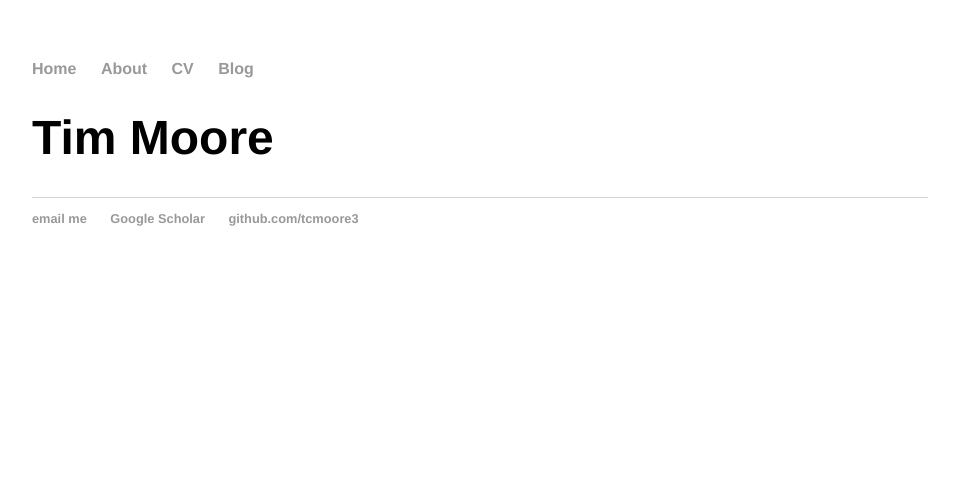
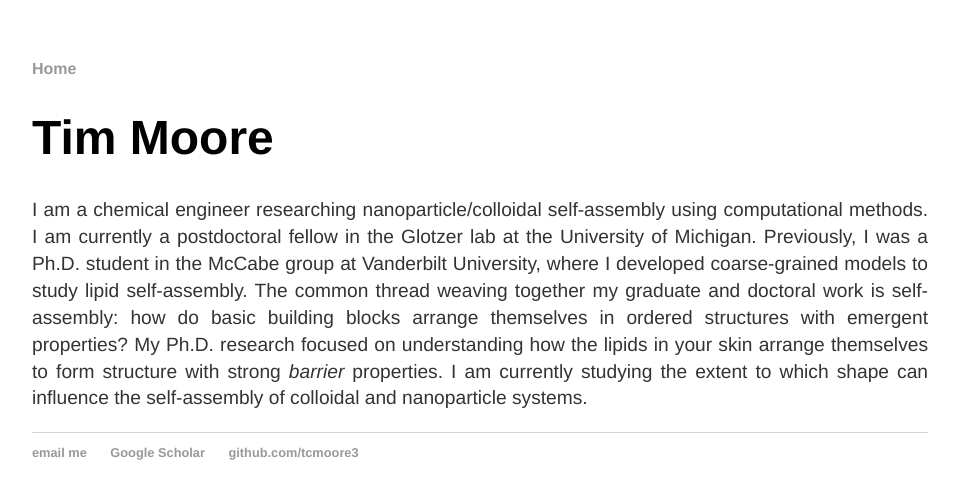
Before and after one commit to tcmoore3/tcmoore3.github.io, a Jekyll site: the page built from index.html, in a window 1280 px wide. Shown: the top 499 px of the page, without its empty margins (160-1119 px from the left). Built offline with Jekyll 4.4.1, drawn with Linux system fonts in a browser that asks for light colours.

Commit message:
Some changes

```diff
--- a/_config.yml
+++ b/_config.yml
@@ -1,5 +1,5 @@
 name: Tim Moore, Ph.D.
 title: Tim Moore, Ph.D.
 markdown: kramdown
-theme: jekyll-theme-minimal
+theme: minimal-mistakes-jekyll
 permalink: /blog/:year/:month/:day/:title
--- a/_layouts/default.html
+++ b/_layouts/default.html
@@ -9,9 +9,9 @@
 		<nav>
     		<ul>
         		<li><a href="/">Home</a></li>
-	        	<li><a href="/about">About</a></li>
-        		<li><a href="/cv">CV</a></li>
-        		<li><a href="/blog">Blog</a></li>
+                <!-- <li><a href="/about">About</a></li> -->
+                <!-- <li><a href="/cv">CV</a></li> -->
+                <!-- <li><a href="/blog">Blog</a></li> -->
     		</ul>
 		</nav>
 		<div class="container">
--- a/index.html
+++ b/index.html
@@ -4,4 +4,17 @@ title: Tim Moore, Ph.D.
 ---
 <div class="blurb">
     <h1> Tim Moore</h1>
+<p>
+I am a chemical engineer researching nanoparticle/colloidal self-assembly using computational
+methods.
+I am currently a postdoctoral fellow in the Glotzer lab at the University of Michigan.
+Previously, I was a Ph.D. student in the McCabe group at Vanderbilt University, where I developed
+coarse-grained models to study lipid self-assembly.
+The common thread weaving together my graduate and doctoral work is self-assembly: how do basic
+building blocks arrange themselves in ordered structures with emergent properties?
+My Ph.D. research focused on understanding how the lipids in your skin arrange themselves to form
+structure with strong <i>barrier</i> properties.
+I am currently studying the extent to which shape can influence the self-assembly of colloidal and
+nanoparticle systems.
+</p>
 </div><!-- /.blurb -->
```
